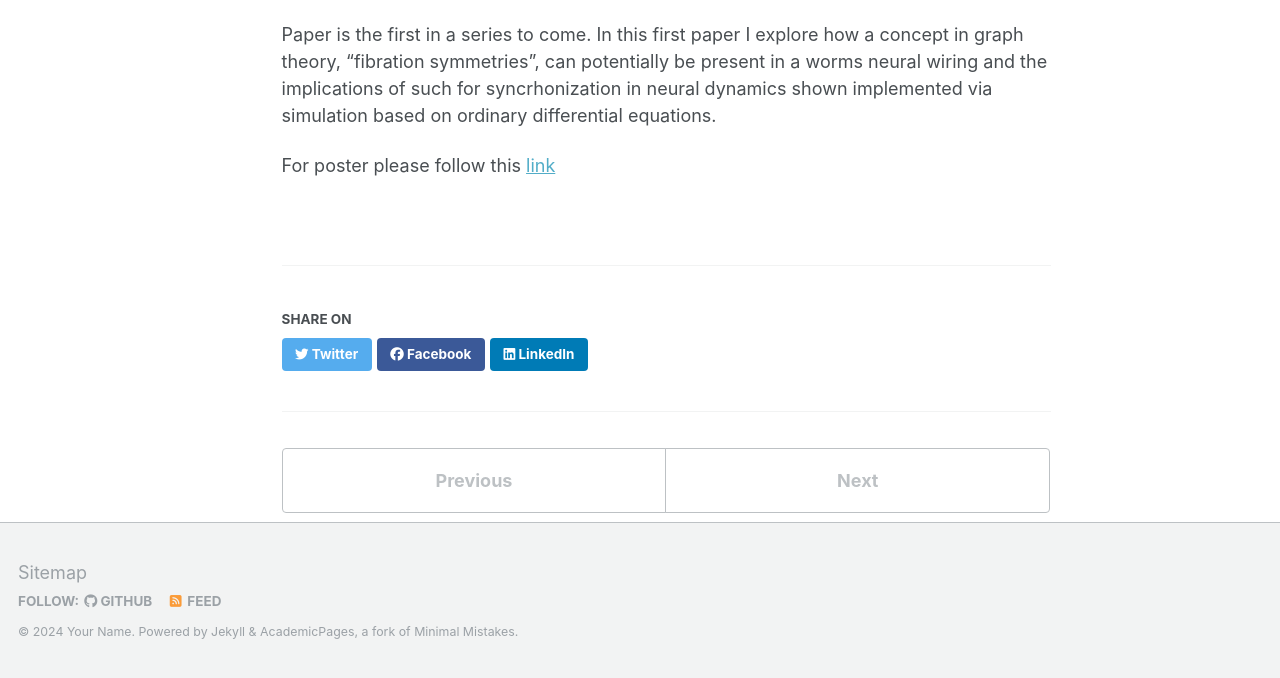
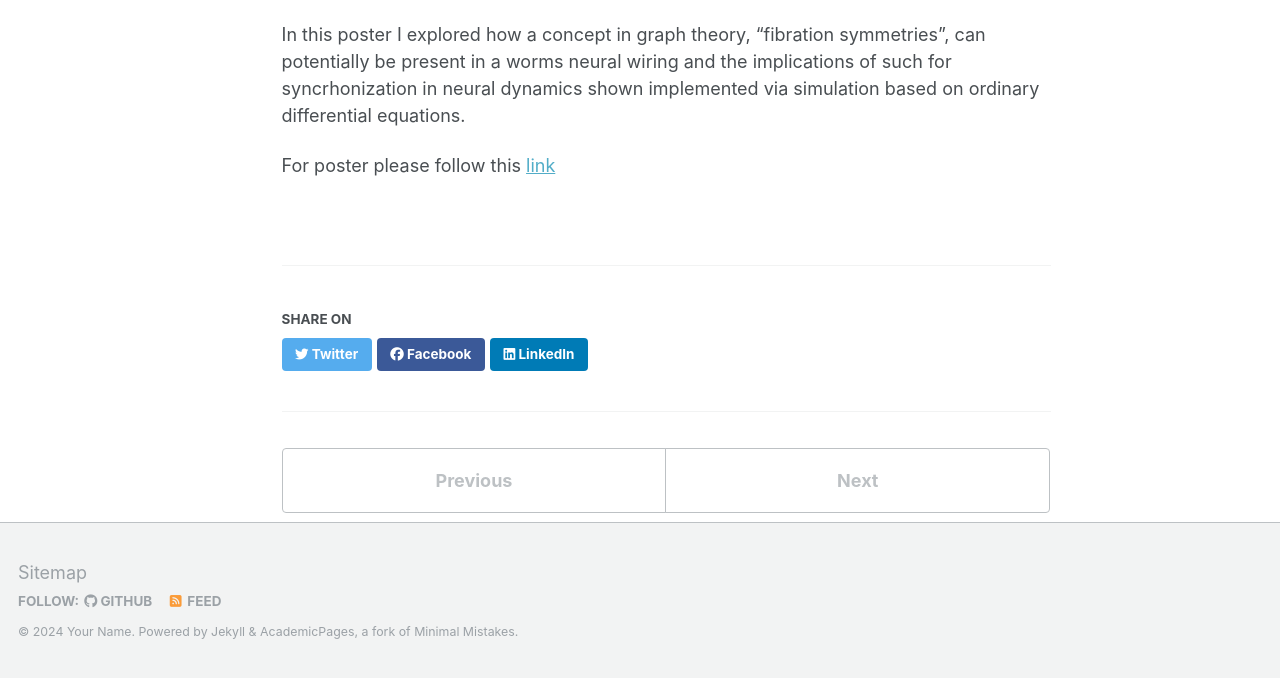
Before and after one commit to kryogenica/CV, a Jekyll site: the page built from _talks/2014-02-01-talk-2.md, in a window 1280 px wide, cut to the strip 222-900 px from the top of the page. Built offline with Jekyll 4.4.1, drawn with Linux system fonts in a browser that asks for light colours.

Commit message:
Update 2014-02-01-talk-2.md

```diff
--- a/_talks/2014-02-01-talk-2.md
+++ b/_talks/2014-02-01-talk-2.md
@@ -8,6 +8,6 @@ date: 2022-06-22
 location: "Online, Covid"
 ---
 
-Paper is the first in a series to come. In this first paper I explore how a concept in graph theory, "fibration symmetries", can potentially be present in a worms neural wiring and the implications of such for syncrhonization in neural dynamics shown implemented via simulation based on ordinary differential equations.
+In this poster I explored how a concept in graph theory, "fibration symmetries", can potentially be present in a worms neural wiring and the implications of such for syncrhonization in neural dynamics shown implemented via simulation based on ordinary differential equations.
 
 For poster please follow this [link](https://www.linkedin.com/in/bryantavila/details/education/1635536171947/single-media-viewer/?profileId=ACoAABBfyqIB10CIMlxw94u-1rHz3GXrKakQrbw)
```
